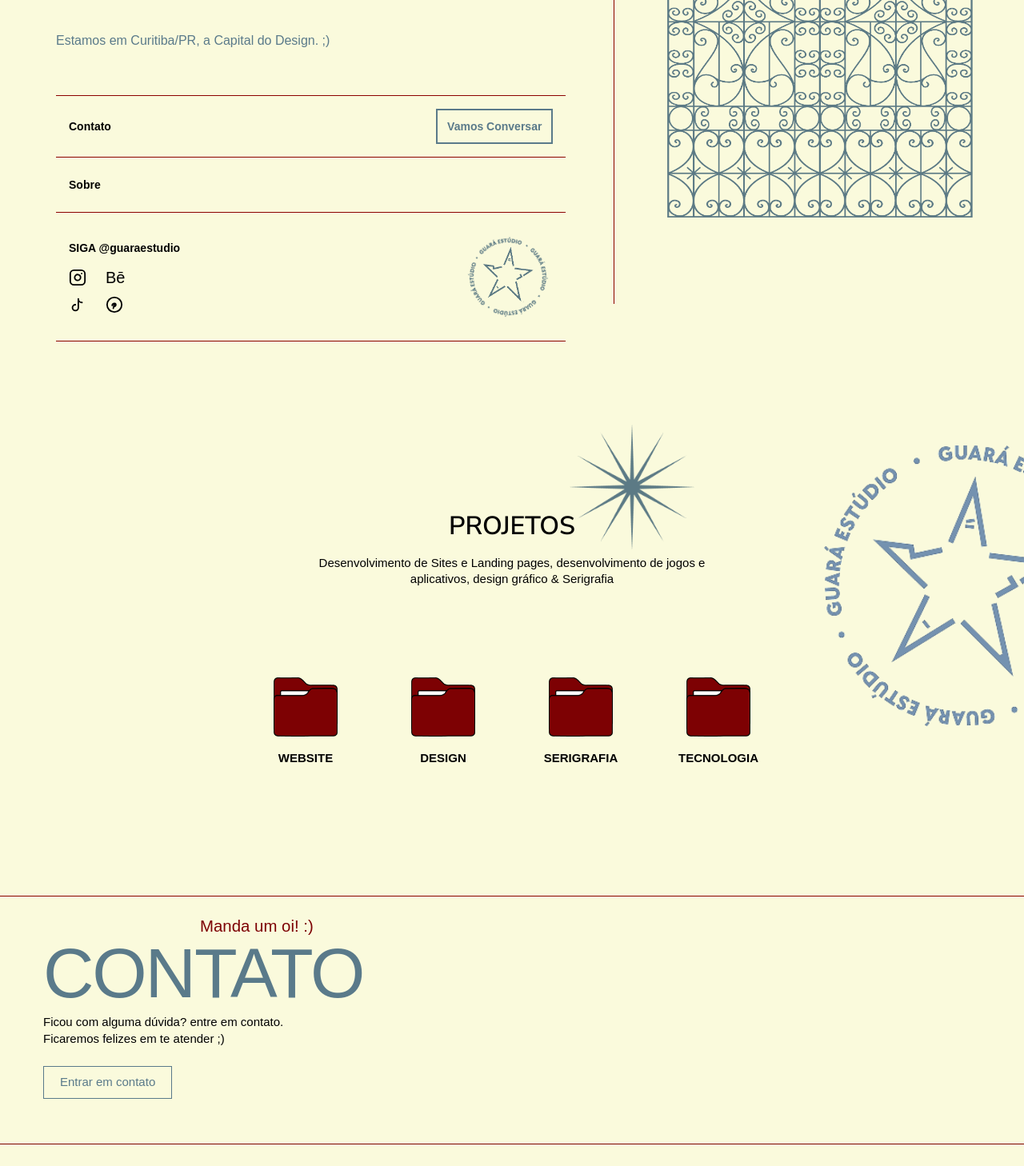
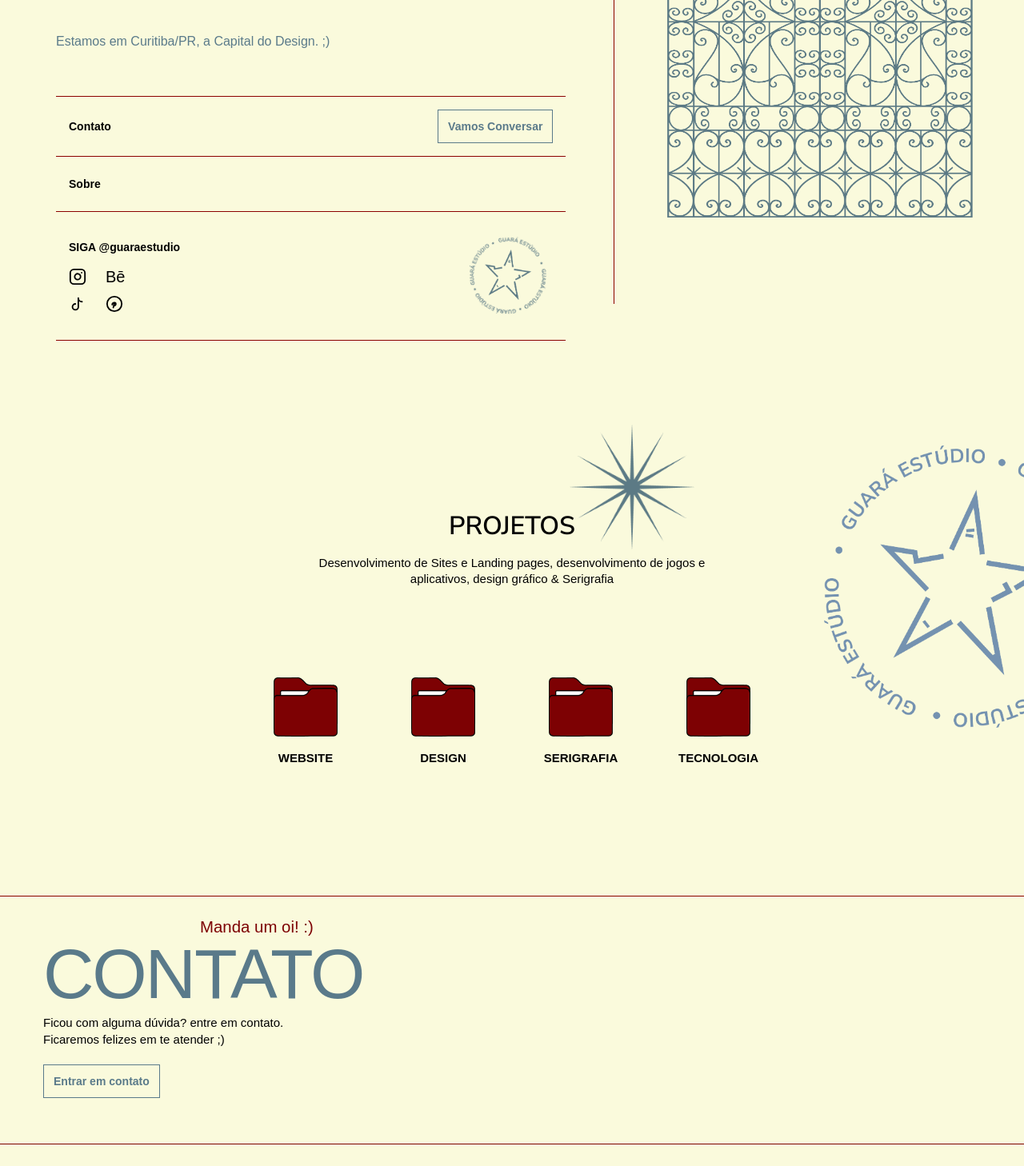
Before and after one commit to frank159/Portfolio, a Next.js app: page / in a window 1280 px wide. Shown: the part 1120-2578 px from the top of the page at 80% size. Built offline with nearby package versions, Linux system fonts and the light colour scheme; a web font is replaced by a local one.

Commit message:
feat: add Button component for consistent link styling; update references in Contact and MainPage components

```diff
--- a/src/app/MainPage.tsx
+++ b/src/app/MainPage.tsx
@@ -23,6 +23,7 @@ import Title from "@/src/components/Title/Title";
 import Contact from "../components/Contact/Contact";
 import StampBurst from "../components/StampBurst/StampBurst";
 import { clearHomeScroll, readHomeScroll, saveHomeScroll } from "../lib/homeScroll";
+import Button from "../components/Button/Button";
 
 const BG = "#FAFADC";
 const BLUE = "#5a7a8a";
@@ -184,7 +185,7 @@ function Words({
  * Aumente se o texto estiver sendo cortado pelo centro,
  * diminua se pedaços da estrela estiverem girando junto.
  */
-const STAMP_SRC = "/icons/logo/logoCarimbo1.png";
+const STAMP_SRC = "/icons/logo/logoCarimbo.png";
 const STAMP_CENTER = 76;
 const STAMP_FEATHER = 1.5; // suaviza a emenda entre as duas camadas
 
@@ -456,13 +457,11 @@ function About() {
 
                     <Reveal className="flex items-center justify-between py-4 px-2 sm:px-4" delay={0.05}>
                         <Text as="span" className="font-semibold text-sm">Contato</Text>
-                        <Link
+                        <Button
                             href="/contato"
-                            className="inline-block border-2 px-3 py-2.5 text-sm font-semibold hover:bg-[#5a7a8a] hover:text-[#FAFADC] transition-colors"
-                            style={{ borderColor: BLUE, color: BLUE }}
                         >
                             Vamos Conversar
-                        </Link>
+                        </Button>
                     </Reveal>
                     <Rule color={RED} delay={0.08} />
 
@@ -615,7 +614,7 @@ function Projects() {
 
             {/* Carimbo gigante cortado na borda direita (só no desktop) */}
             <img
-                src="/icons/logo/logoCarimbo1.png"
+                src="/icons/logo/logoCarimbo.png"
                 alt=""
                 aria-hidden="true"
                 draggable={false}
--- /dev/null
+++ b/src/components/Button/Button.tsx
@@ -0,0 +1,24 @@
+import Link from "next/link";
+import type { ReactNode } from "react";
+
+type ButtonProps = {
+    href: string;
+    children: ReactNode;
+    className?: string;
+    color?: string;
+};
+
+export default function Button({
+    href,
+    children,
+    className = "",
+}: ButtonProps) {
+    return (
+        <Link
+            href={href}
+            className={`inline-block w-fit border px-3 py-2.5 text-sm font-semibold transition-colors border-[#5a7a8a] text-[#5a7a8a] hover:bg-[#5a7a8a] hover:text-white ${className}`}
+        >
+            {children}
+        </Link>
+    );
+}
--- a/src/components/Contact/Contact.tsx
+++ b/src/components/Contact/Contact.tsx
@@ -1,5 +1,6 @@
 import Link from "next/link";
 import Title from "@/src/components/Title/Title";
+import Button from "../Button/Button";
 
 const BG = "#FAFADC";
 const BLUE = "#5a7a8a";
@@ -32,13 +33,12 @@ export default function Contact() {
                 Ficaremos felizes em te atender ;)
             </p>
 
-            <Link
+            <Button
                 href="/contato"
-                className="mt-6 inline-block self-start border px-5 py-2 text-[15px] hover:bg-[#5a7a8a] hover:text-[#FAFADC] transition-colors"
-                style={{ borderColor: BLUE, color: BLUE }}
+                className="mt-5"
             >
                 Entrar em contato
-            </Link>
+            </Button>
         </section>
     );
 }
--- a/src/components/StampBurst/StampBurst.tsx
+++ b/src/components/StampBurst/StampBurst.tsx
@@ -1,6 +1,7 @@
 "use client";
 
 import {
+    memo,
     useCallback,
     useEffect,
     useRef,
@@ -10,22 +11,17 @@ import {
 import { motion, useAnimationControls, useReducedMotion } from "framer-motion";
 
 /* ==========================================================================
-   FOGOS DO CARIMBO
-   Ao clicar: o carimbo "bate" (aperta e assenta) e solta uma explosão pequena
-   e delicada nas cores do projeto — faíscas em raios, brasas que caem
-   levemente, brilhos de 4 pontas e dois anéis finos.
-   Tudo é sorteado a cada clique, então nenhuma explosão é igual à outra.
+   FOGOS DO CARIMBO (100% Original + Performance Otimizada)
    ========================================================================== */
 
 const RED = "#8b0000";
 const BLUE = "#5a7a8a";
 
-// Sai rápido e assenta devagar (mesma família da curva do resto do site).
 const OUT: [number, number, number, number] = [0.16, 1, 0.3, 1];
 
-const RAYS = 12; // quantidade de raios (e de brasas entre eles)
-const BURST_LIFETIME = 1300; // ms até remover a explosão do DOM
-const MAX_BURSTS = 4; // cliques rápidos podem sobrepor até 4 explosões
+const RAYS = 12;
+const BURST_LIFETIME = 1300;
+const MAX_BURSTS = 4;
 
 const rand = (min: number, max: number) => min + Math.random() * (max - min);
 const rad = (deg: number) => (deg * Math.PI) / 180;
@@ -69,9 +65,8 @@ type Burst = {
 
 function makeBurst(id: number): Burst {
     const step = 360 / RAYS;
-    const spin = rand(0, step); // gira o conjunto todo para variar a cada clique
+    const spin = rand(0, step);
 
-    // Raios: alternam longo/vermelho e curto/azul.
     const streaks: Streak[] = Array.from({ length: RAYS }, (_, i) => {
         const long = i % 2 === 0;
         return {
@@ -85,7 +80,6 @@ function makeBurst(id: number): Burst {
         };
     });
 
-    // Brasas: pontinhos entre os raios, com uma queda leve (gravidade).
     const embers: Ember[] = Array.from({ length: RAYS }, (_, i) => {
         const a = rad(spin + i * step + step / 2 + rand(-5, 5));
         const from = 38;
@@ -102,7 +96,6 @@ function makeBurst(id: number): Burst {
         };
     });
 
-    // Brilhos: 4 estrelinhas que piscam por último, nas pontas.
     const sparkles: Sparkle[] = Array.from({ length: 4 }, (_, i) => {
         const a = rad(spin + step / 2 + i * 90 + rand(-12, 12));
         const r = rand(66, 76);
@@ -119,8 +112,8 @@ function makeBurst(id: number): Burst {
     return { id, streaks, embers, sparkles };
 }
 
-/* ---------- Uma explosão ---------- */
-function BurstLayer({ burst }: { burst: Burst }) {
+/* ---------- Uma explosão (Layout original exato + aceleração GPU) ---------- */
+const BurstLayer = memo(function BurstLayer({ burst }: { burst: Burst }) {
     return (
         <span
             aria-hidden="true"
@@ -128,7 +121,7 @@ function BurstLayer({ burst }: { burst: Burst }) {
         >
             {/* Clarão suave no centro */}
             <motion.span
-                className="absolute inset-[14%] rounded-full"
+                className="absolute inset-[14%] rounded-full will-change-[transform,opacity]"
                 style={{
                     background:
                         "radial-gradient(circle, rgba(139,0,0,0.22) 0%, rgba(139,0,0,0) 70%)",
@@ -140,7 +133,7 @@ function BurstLayer({ burst }: { burst: Burst }) {
 
             {/* Anel azul fino */}
             <motion.span
-                className="absolute inset-0 rounded-full border"
+                className="absolute inset-0 rounded-full border will-change-[transform,opacity]"
                 style={{ borderColor: BLUE }}
                 initial={{ scale: 0.8, opacity: 0.55 }}
                 animate={{ scale: 1.5, opacity: 0 }}
@@ -149,15 +142,14 @@ function BurstLayer({ burst }: { burst: Burst }) {
 
             {/* Anel vermelho, menor e um instante depois */}
             <motion.span
-                className="absolute inset-[8%] rounded-full border"
+                className="absolute inset-[8%] rounded-full border will-change-[transform,opacity]"
                 style={{ borderColor: RED }}
                 initial={{ scale: 0.7, opacity: 0.45 }}
                 animate={{ scale: 1.25, opacity: 0 }}
                 transition={{ duration: 0.7, delay: 0.06, ease: OUT }}
             />
 
-            {/* Raios: giram pelo wrapper e correm no próprio eixo.
-                A origem fica na ponta (100%), então o raio "afina" em direção à cabeça. */}
+            {/* Raios */}
             {burst.streaks.map((s, i) => (
                 <span
                     key={`s${i}`}
@@ -165,7 +157,7 @@ function BurstLayer({ burst }: { burst: Burst }) {
                     style={{ transform: `rotate(${s.angle}deg)` }}
                 >
                     <motion.span
-                        className="absolute block rounded-full"
+                        className="absolute block rounded-full will-change-[transform,opacity]"
                         style={{
                             left: 0,
                             top: -0.75,
@@ -199,11 +191,11 @@ function BurstLayer({ burst }: { burst: Burst }) {
                 </span>
             ))}
 
-            {/* Brasas: pontinhos que abrem e caem um pouco */}
+            {/* Brasas */}
             {burst.embers.map((e, i) => (
                 <motion.span
                     key={`e${i}`}
-                    className="absolute left-1/2 top-1/2 rounded-full"
+                    className="absolute left-1/2 top-1/2 rounded-full will-change-[transform,opacity]"
                     style={{
                         width: e.size,
                         height: e.size,
@@ -237,12 +229,12 @@ function BurstLayer({ burst }: { burst: Burst }) {
                 />
             ))}
 
-            {/* Brilhos de 4 pontas: abrem, giram e somem */}
+            {/* Brilhos de 4 pontas */}
             {burst.sparkles.map((s, i) => (
                 <motion.svg
                     key={`k${i}`}
                     viewBox="0 0 10 10"
-                    className="absolute left-1/2 top-1/2"
+                    className="absolute left-1/2 top-1/2 will-change-[transform,opacity]"
                     style={{
                         width: s.size,
                         height: s.size,
@@ -283,7 +275,7 @@ function BurstLayer({ burst }: { burst: Burst }) {
             ))}
         </span>
     );
-}
+});
 
 /* ---------- Wrapper clicável ---------- */
 export default function StampBurst({
@@ -305,10 +297,8 @@ export default function StampBurst({
     }, []);
 
     const fire = useCallback(() => {
-        // Quem pediu "reduzir movimento" no sistema não recebe a explosão.
         if (reduceMotion) return;
 
-        // O carimbo "bate": aperta, passa um pouco do ponto e assenta.
         controls.start({
             scale: [1, 0.92, 1.04, 1],
             transition: { duration: 0.5, times: [0, 0.22, 0.6, 1], ease: "easeOut" },
```
Also changed, not shown: public/icons/logo/logoCarimbo.png, public/icons/logo/logoCarimbo1.png (deleted).
